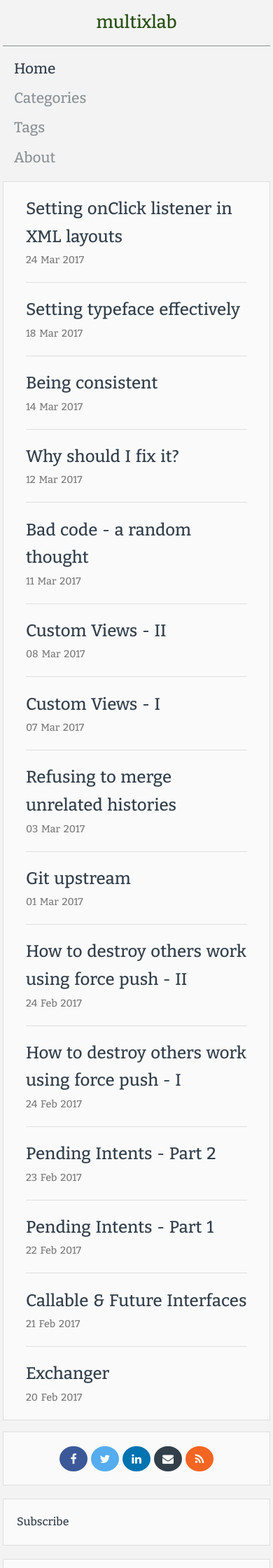
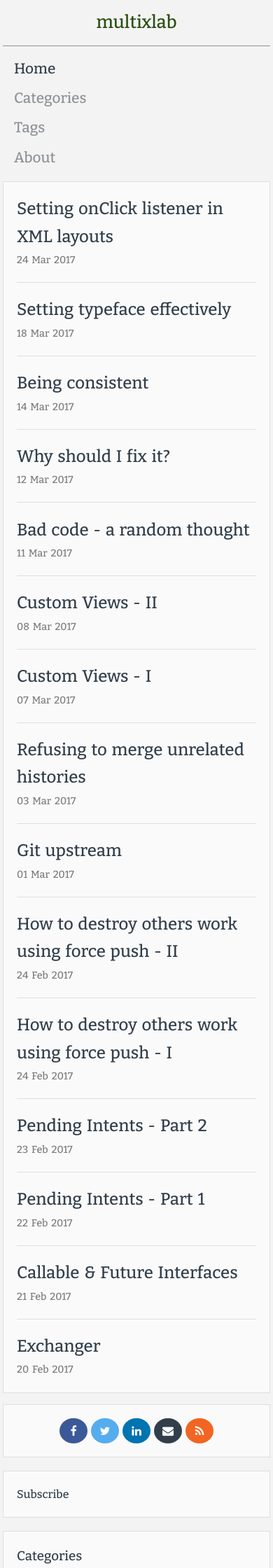
Before and after one commit to multixlab/multixlab.github.io, a Jekyll site: the page built from index.html, in a window 390 px wide. Shown: the top 2240 px of the page at 70% size. Built offline with Jekyll 4.4.1, drawn with Linux system fonts in a browser that asks for light colours.

Commit message:
fix small screen margins

```diff
--- a/_sass/base.scss
+++ b/_sass/base.scss
@@ -125,10 +125,15 @@
   justify-content: center;
 }
 
+
 @media (max-width: $medium-breakpoint) {
 
   .content {
     width: $content-width-medium;
+  }
+
+  .sidebar-margin:last-child {
+    margin-bottom: 0
   }
 
 }
--- a/_sass/categories.scss
+++ b/_sass/categories.scss
@@ -22,4 +22,8 @@
 
 .categories {
   margin: 0 $display-inside-margin;
+
+  @media (max-width: $small-breakpoint) {
+    margin: 0;
+  }
 }
--- a/_sass/header.scss
+++ b/_sass/header.scss
@@ -8,13 +8,15 @@
     color: $color-primary;
   }
 
+  &:after {
+    content: "";
+    display: table;
+    clear: both;
+  }
+
 }
 
-header:after {
-  content: "";
-  display: table;
-  clear: both;
-}
+
 
 .logo {
   font-size: 1.6rem;
--- a/_sass/home.scss
+++ b/_sass/home.scss
@@ -69,13 +69,18 @@
     margin-bottom: $margin-bottom;
   }
 
-}
+  &:last-child {
+    border: none;
+    margin-bottom: 0;
 
-.home-post:last-child {
-  border: none;
-  margin-bottom: 0;
+    .date {
+      margin-bottom: 0;
+    }
+  }
 
-  .date {
-    margin-bottom: 0;
+
+  @media (max-width: $small-breakpoint) {
+    margin-left: 0;
+    margin-right: 0;
   }
 }
--- a/_sass/post.scss
+++ b/_sass/post.scss
@@ -1,6 +1,10 @@
 .post {
 
   margin: 0 0.8rem;
+
+  @media (max-width: $small-breakpoint) {
+    margin: 0 0;
+  }
 
   h1 {
     line-height: 1.3;
--- a/_sass/tags.scss
+++ b/_sass/tags.scss
@@ -1,5 +1,8 @@
 .tags {
   margin: 0 $display-inside-margin;
+  @media (max-width: $small-breakpoint) {
+    margin: 0;
+  }
 }
 
 .tag-sidebar,
```
